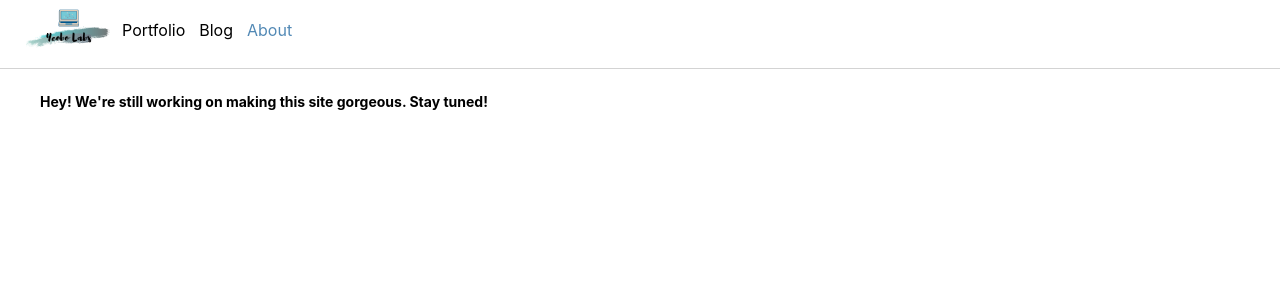
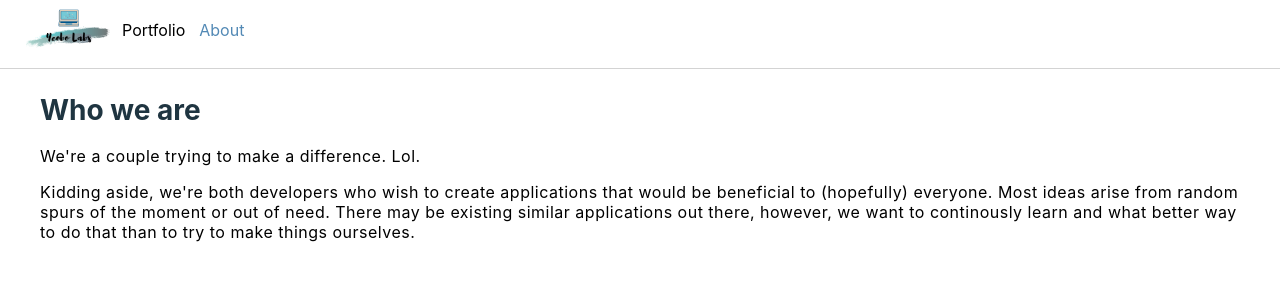
Before and after one commit to yeobo-labs/web, a React (Create React App) app in the folder web-react/: page /about in a window 1280 px wide. Shown: the top 300 px of the page. Built offline with nearby package versions, Linux system fonts and the light colour scheme.

Commit message:
add about

```diff
--- a/web-react/src/App.tsx
+++ b/web-react/src/App.tsx
@@ -5,6 +5,7 @@ import NavigationHeader from './components/navigation-header';
 import Portfolio from './pages/portfolio';
 import PortfolioProductivity from './pages/portfolio/productivity';
 import PortfolioGames from './pages/portfolio/games';
+import About from './pages/about';
 import './App.css';
 
 const MockComponent = () => {
@@ -23,7 +24,7 @@ function App() {
         <Route exact path="/portfolio/productivity" component={PortfolioProductivity} />
         <Route exact path="/portfolio/fun-games" component={PortfolioGames} />
         <Route exact path="/blog" component={MockComponent} />
-        <Route exact path="/about" component={MockComponent} />
+        <Route exact path="/about" component={About} />
         <Route exact path="/" component={MockComponent} />
       </NavigationHeader>
       {/* <Footer /> */}
--- a/web-react/src/components/navigation-header/index.tsx
+++ b/web-react/src/components/navigation-header/index.tsx
@@ -22,9 +22,9 @@ const NavigationHeader = ({ children }: NavigationHeaderProps) => {
                         <li className="navitem">
                             <NavLink to="/portfolio" activeClassName="navitem--active">Portfolio</NavLink>
                         </li>
-                        <li className="navitem">
+                        {/* <li className="navitem">
                             <NavLink to="/blog" activeClassName="navitem--active">Blog</NavLink>
-                        </li>
+                        </li> */}
                         <li className="navitem">
                             <NavLink to="/about" activeClassName="navitem--active">About</NavLink>
                         </li>
--- /dev/null
+++ b/web-react/src/pages/about/index.tsx
@@ -0,0 +1,15 @@
+import React from 'react';
+
+const About = () => {
+    return (
+        <main>
+            <div>
+                <h1>Who we are</h1>
+                <p>We're a couple trying to make a difference. Lol.</p>
+                <p>Kidding aside, we're both developers who wish to create applications that would be beneficial to (hopefully) everyone. Most ideas arise from random spurs of the moment or out of need. There may be existing similar applications out there, however, we want to continously learn and what better way to do that than to try to make things ourselves.</p>
+            </div>
+        </main>
+    );
+};
+
+export default About;
```
